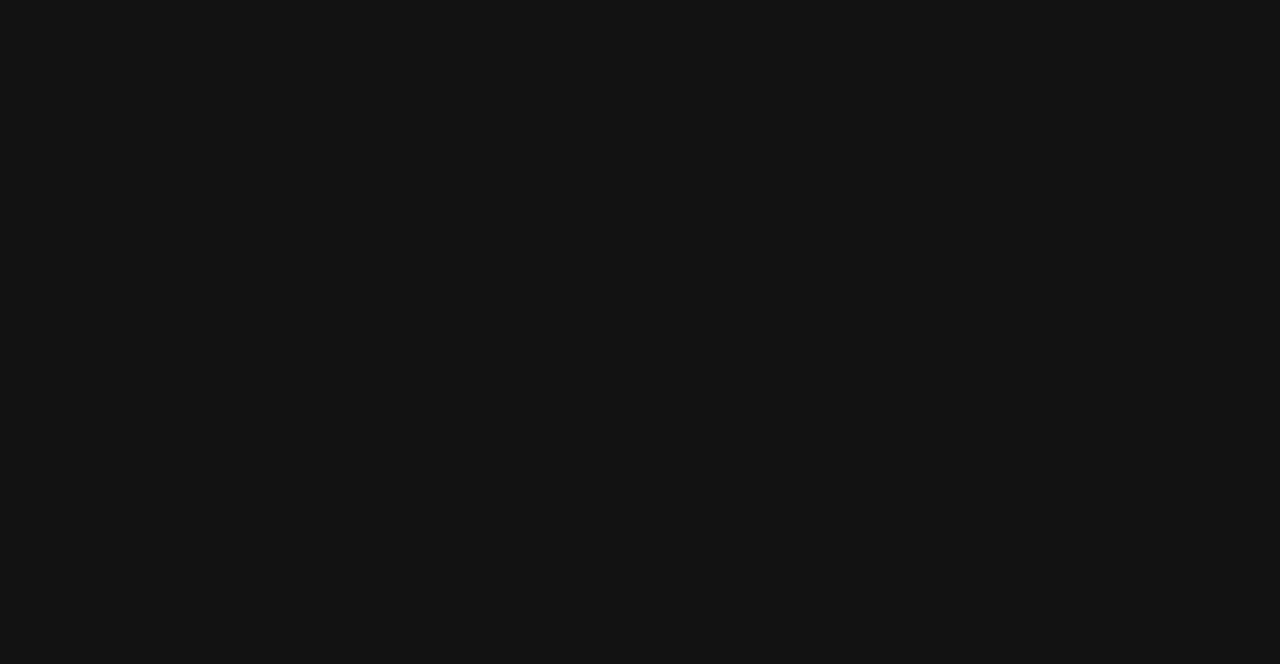
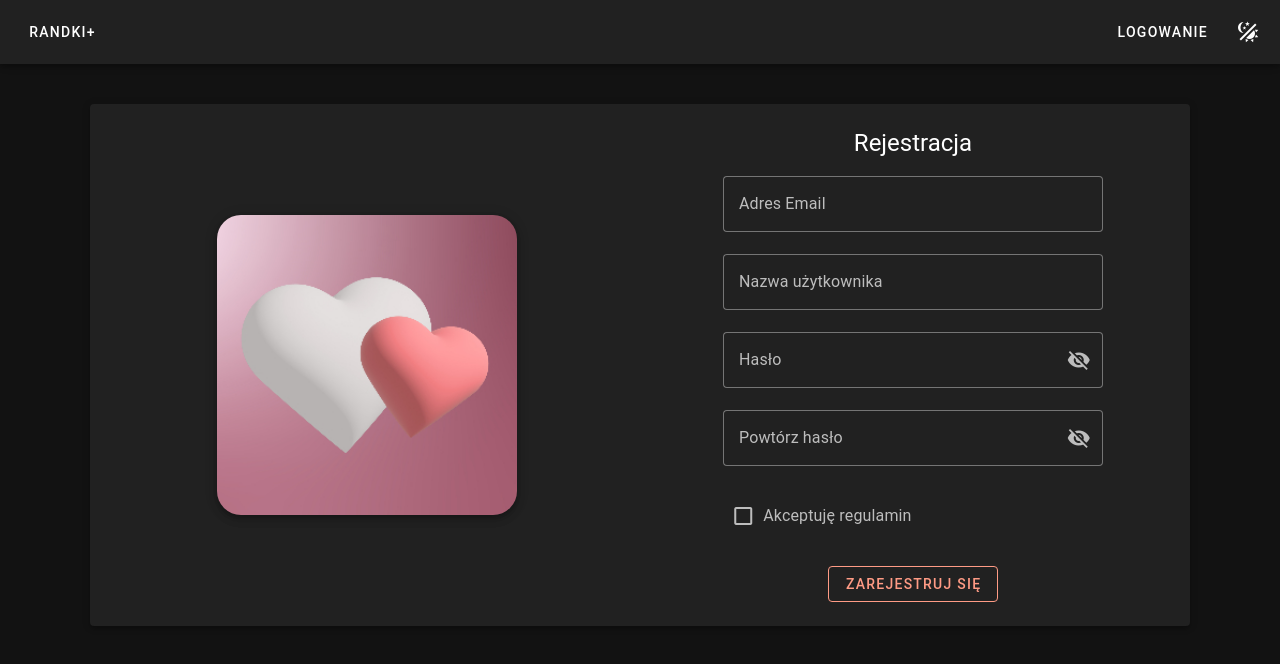
Before and after one commit to JakubTuta/Strona-randkowa, a Nuxt app: page /auth/register in a window 1280 px wide. Shown: the top 664 px of the page. Built offline with nearby package versions, Linux system fonts and the light colour scheme.

Commit message:
first layout of register page

```diff
--- a/pages/auth/login.vue
+++ b/pages/auth/login.vue
@@ -4,7 +4,7 @@ import {emailRule, passwordRule, requiredRule} from "~/helpers/rules";
 import NavBarGuest from "~/composables/navBars/navBarGuest.vue";
 
 useHead({
-  title: "Logowanie - Parking+"
+  title: "Logowanie - Randki+"
 })
 
 // const auth = useAuthStore()
--- a/pages/auth/register.vue
+++ b/pages/auth/register.vue
@@ -1,11 +1,150 @@
 <script setup lang="ts">
+import formValidation from "~/helpers/formValidation";
+import {emailRule, lengthRule, lengthRuleShort, passwordRule, requiredRule} from "~/helpers/rules";
+import NavBarGuest from "~/composables/navBars/navBarGuest.vue";
+
+// definePageMeta({
+//   middleware: ['guest-page-guard'],
+// })
+
+useHead({
+  title: "Rejestracja - Randki+"
+})
+
+// const auth = useAuthStore()
+
+const { form, valid, isValid } = formValidation()
+
+// const {registerError} = storeToRefs(auth)
+
+const email = ref('')
+const name = ref('')
+const password1 = ref('')
+const password2 = ref('')
+const rules = ref(false)
+
+const showPasswordOne = ref(false)
+const showPasswordTwo = ref(false)
+
+function verifyPassword() {
+  return password1.value === password2.value
+}
+
+async function registerUser() {
+  if (await isValid() && verifyPassword()) {
+    // await auth.registerUser({
+    //   email: email.value,
+    //   name: name.value,
+    //   password: password1.value,
+    //   role: 'user',
+    // })
+    // if (!registerError.value) {
+    //   await auth.loginUser(email.value, password1.value)
+    //   navigateTo('/client/profile')
+    // }
+  }
+  else {
+    // registerError.value = true
+  }
+}
+
+// onMounted(() => registerError.value = false)
 
 </script>
 
 <template>
+  <NavBarGuest />
 
+  <v-sheet
+      class="d-flex align-center justify-center flex-wrap text-center mx-auto my-10 px-4"
+      elevation="4"
+      max-width="1100"
+      rounded
+  >
+    <v-row justify="center">
+      <v-col cols="12" sm="12" md="6">
+        <div class="d-flex flex-column align-center justify-center h-100 mx-2 pa-6">
+          <v-img
+              class="mx-auto my-5 elevation-5"
+              rounded="xl"
+              :width="300"
+              max-height="300px"
+              aspect-ratio="4/3"
+              cover
+              src="/LandingOne.jpeg"
+          />
+        </div>
+      </v-col>
+      <v-col cols="12" sm="12" md="6">
+        <div class="d-flex flex-column align-center justify-center h-100 mx-2 py-4">
+          <div class="text-h5 my-2">
+            Rejestracja
+          </div>
+
+          <v-form
+              class="w-75 my-2"
+              v-model="valid"
+              ref="form"
+              @submit.prevent="registerUser"
+          >
+            <v-text-field
+                v-model="email"
+                label="Adres Email"
+                placeholder="example@mail.com"
+                type="email"
+                @keyup.enter="registerUser"
+                :rules="[requiredRule(), emailRule()]"
+            />
+
+            <v-text-field
+                v-model="name"
+                label="Nazwa użytkownika"
+                type="text"
+                @keyup.enter="registerUser"
+                :rules="[requiredRule(), lengthRuleShort(), lengthRule()]"
+            />
+
+            <v-text-field
+                v-model="password1"
+                label="Hasło"
+                @keyup.enter="registerUser"
+                :append-inner-icon="showPasswordOne ? 'mdi-eye' : 'mdi-eye-off'"
+                :type="showPasswordOne ? 'text' : 'password'"
+                @click:append-inner="showPasswordOne = !showPasswordOne"
+                :rules="[requiredRule(), passwordRule()]"
+            />
+
+            <v-text-field
+                v-model="password2"
+                label="Powtórz hasło"
+                @keyup.enter="registerUser"
+                :append-inner-icon="showPasswordTwo ? 'mdi-eye' : 'mdi-eye-off'"
+                :type="showPasswordTwo ? 'text' : 'password'"
+                @click:append-inner="showPasswordTwo = !showPasswordTwo"
+                :rules="[requiredRule(), passwordRule()]"
+            />
+
+            <v-checkbox
+                v-model="rules"
+                label="Akceptuję regulamin"
+                :rules="[requiredRule()]"
+            />
+
+            <v-btn @click="registerUser">
+              Zarejestruj się
+            </v-btn>
+          </v-form>
+
+<!--          <v-alert-->
+<!--              v-if="registerError"-->
+<!--              color="error"-->
+<!--              variant="tonal"-->
+<!--              class="my-4"-->
+<!--          >-->
+<!--            Niepoprawne dane rejestracji-->
+<!--          </v-alert>-->
+        </div>
+      </v-col>
+    </v-row>
+  </v-sheet>
 </template>
-
-<style scoped>
-
-</style>
```
